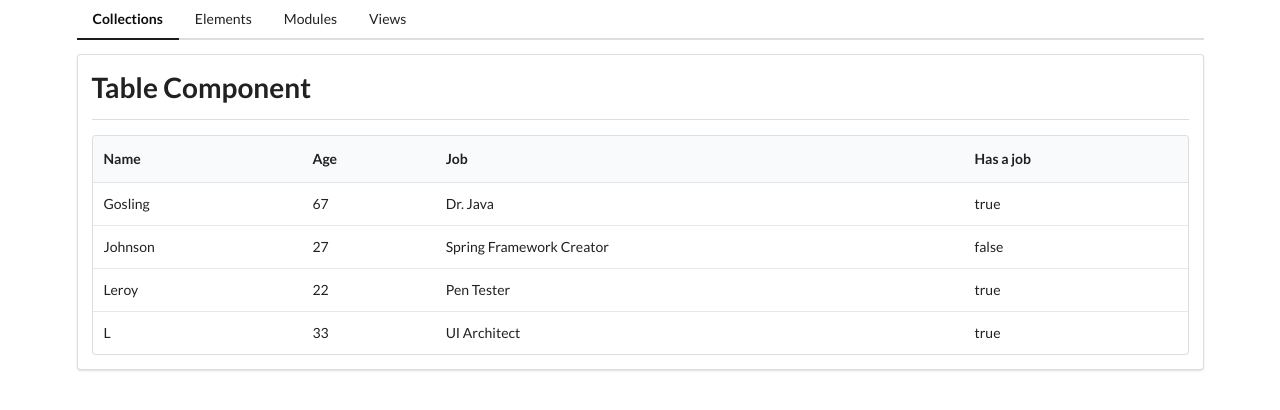
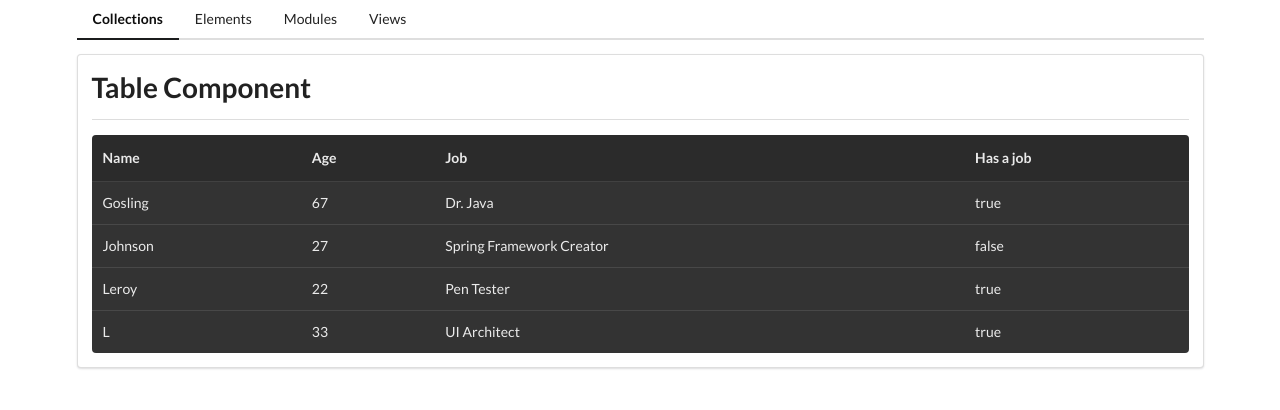
Before and after one commit to tn-teamrg/components-showcase, an Angular app: page /collections in a window 1280 px wide. Shown: the top 410 px of the page. Built offline with nearby package versions, Linux system fonts and the light colour scheme.

Commit message:
add classNames via ngClass from pre-built UI components (semantic)

```diff
--- a/src/app/collections/collections-home/collections-home.component.html
+++ b/src/app/collections/collections-home/collections-home.component.html
@@ -3,4 +3,7 @@
 	Table Component
 </app-divider>
 
-<app-table [data]="data" [headers]="headers"></app-table>
+<!-- <app-table classNames="striped celled" [data]="data" [headers]="headers"></app-table> -->
+
+<!-- * NOTE: classNames parameter variables -->
+<app-table classNames="selectable inverted table" [data]="data" [headers]="headers"></app-table>
--- a/src/app/collections/table/table.component.html
+++ b/src/app/collections/table/table.component.html
@@ -1,5 +1,5 @@
 
-<table class="ui table">
+<table [ngClass]="classNames" class="ui table">
 
 	<thead>
 		<tr>
--- a/src/app/collections/table/table.component.ts
+++ b/src/app/collections/table/table.component.ts
@@ -6,6 +6,8 @@ import { Component, Input, OnInit } from '@angular/core';
   styleUrls: ['./table.component.css']
 })
 export class TableComponent implements OnInit {
+  @Input() classNames = "";
+
   @Input() data: any = [];
   @Input() headers: any = [];
 
```
